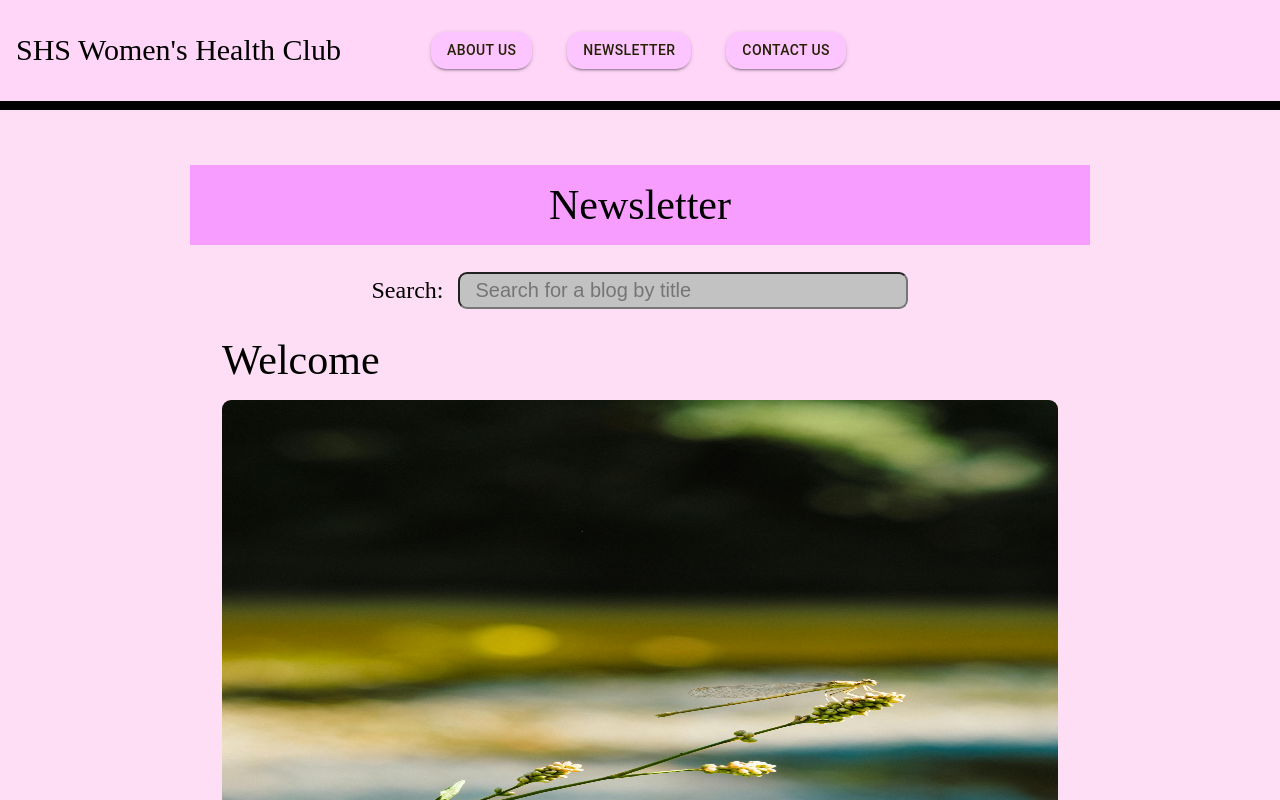
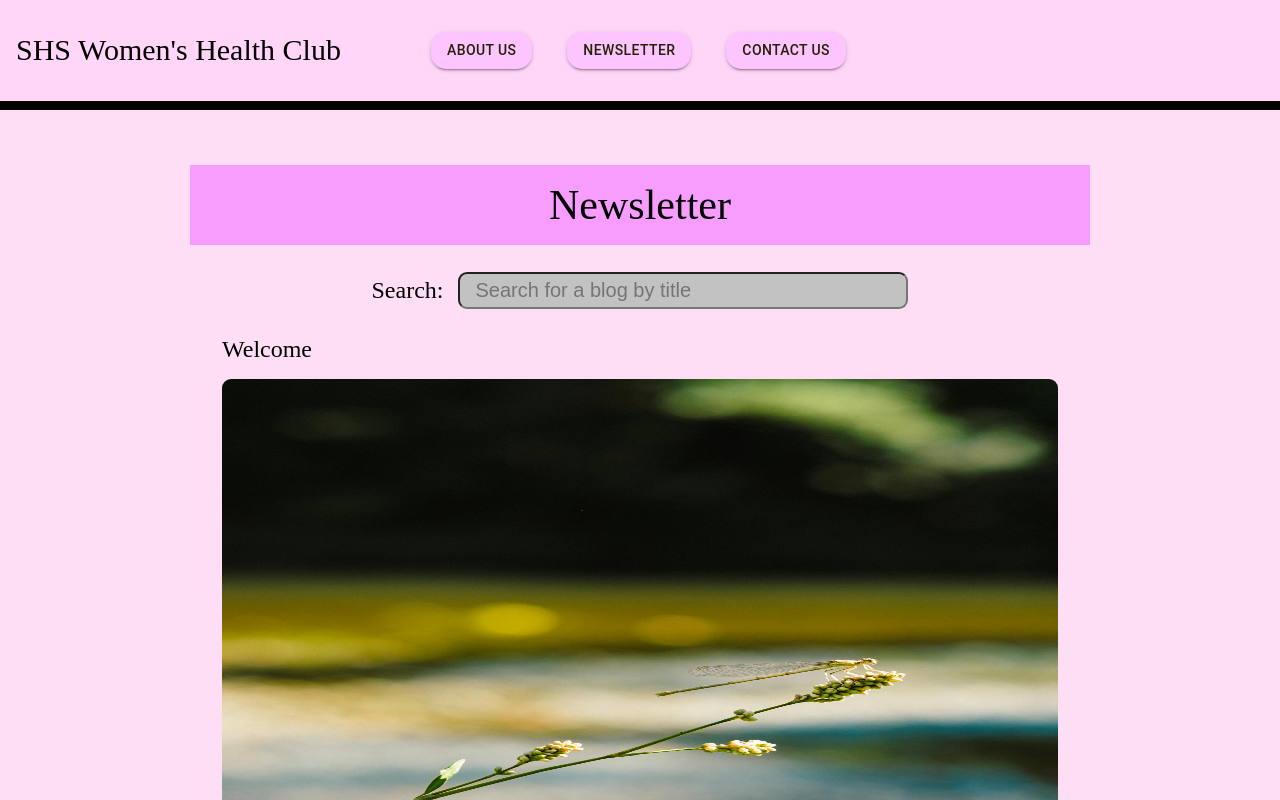
Before and after one commit to Itamar1567/SHSWomensWeb, a React (Vite) app in the folder frontend/: page /newsletter in a window 1280 px wide. Shown: the top 800 px of the page. Built offline with nearby package versions, Linux system fonts and the light colour scheme.

Commit message:
Small naming changes: blogs now = newsletters. Added a GetNewsletters Interface for backend retrieval

```diff
--- a/frontend/src/App.tsx
+++ b/frontend/src/App.tsx
@@ -2,9 +2,9 @@ import { BrowserRouter as Router, Route, Routes } from "react-router-dom";
 import NavigationBar from "./components/navigationbar";
 import "./App.css";
 import About from "./components/about";
-import Newsletter from "./components/newsletter";
+import Newsletter from "./components/newsletters";
 import Contact from "./components/contact";
-import BlogPage from "./components/blogPage";
+import BlogPage from "./components/newsletterPage";
 import Footer from "./components/footer";
 import ScrollToTop from "./helpers/scrollToTop";
 import FormSubmitted from "./components/formSubmitted";
--- a/frontend/src/components/blogPage.tsx
+++ b/frontend/src/components/newsletterPage.tsx
@@ -1,4 +1,4 @@
-import "./blogPage.css";
+import "./newsletterPage.css";
 import { useParams } from "react-router-dom";
 import { BLOGS } from "../types/blog";
 
--- a/frontend/src/components/blogSummary.tsx
+++ b/frontend/src/components/newsletterSummary.tsx
@@ -1,4 +1,4 @@
-import "./blogSummary.css";
+import "./newsletterSummary.css";
 import type { GetBlogResponse } from "../types/blog";
 import { useNavigate } from "react-router-dom";
 
@@ -15,8 +15,7 @@ function BlogSummary({ summaryInfo }: props) {
 
   return (
     <div className="summary-container container">
-      <p onClick={handleClick} className="article-title text-animation">{summaryInfo.title}</p>
-
+      <p onClick={handleClick}>{summaryInfo.title}</p>
       <img
         onClick={handleClick}
         id="summary-image"
--- a/frontend/src/components/newsletter.tsx
+++ b/frontend/src/components/newsletters.tsx
@@ -1,7 +1,7 @@
-import "./newsletter.css";
+import "./newsletters.css";
 import { useState } from "react";
 import { BLOGS, type GetBlogResponse } from "../types/blog";
-import BlogSummary from "./blogSummary";
+import BlogSummary from "./newsletterSummary";
 
 function Newsletter() {
   const blogs: GetBlogResponse[] = BLOGS;
```
Also changed, not shown: frontend/src/types/GetNewsletterDTO.ts (added, +11 -0 lines), frontend/src/components/newsletterPage.css (renamed from frontend/src/components/blogPage.css), frontend/src/components/newsletterSummary.css (renamed from frontend/src/components/blogSummary.css), frontend/src/components/newsletters.css (renamed from frontend/src/components/newsletter.css), frontend/src/types/blog.ts (renamed from frontend/src/types/blog.tsx).
